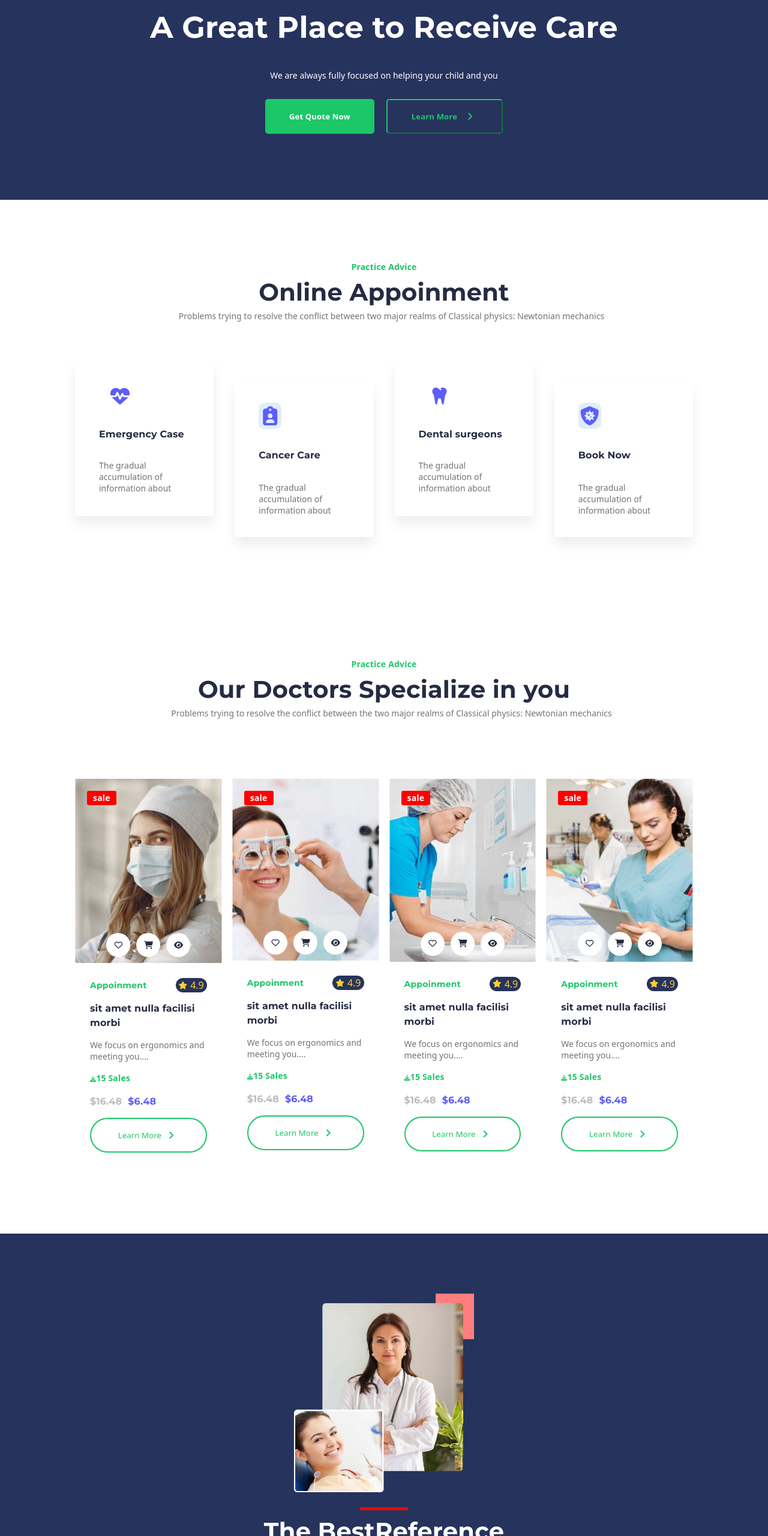
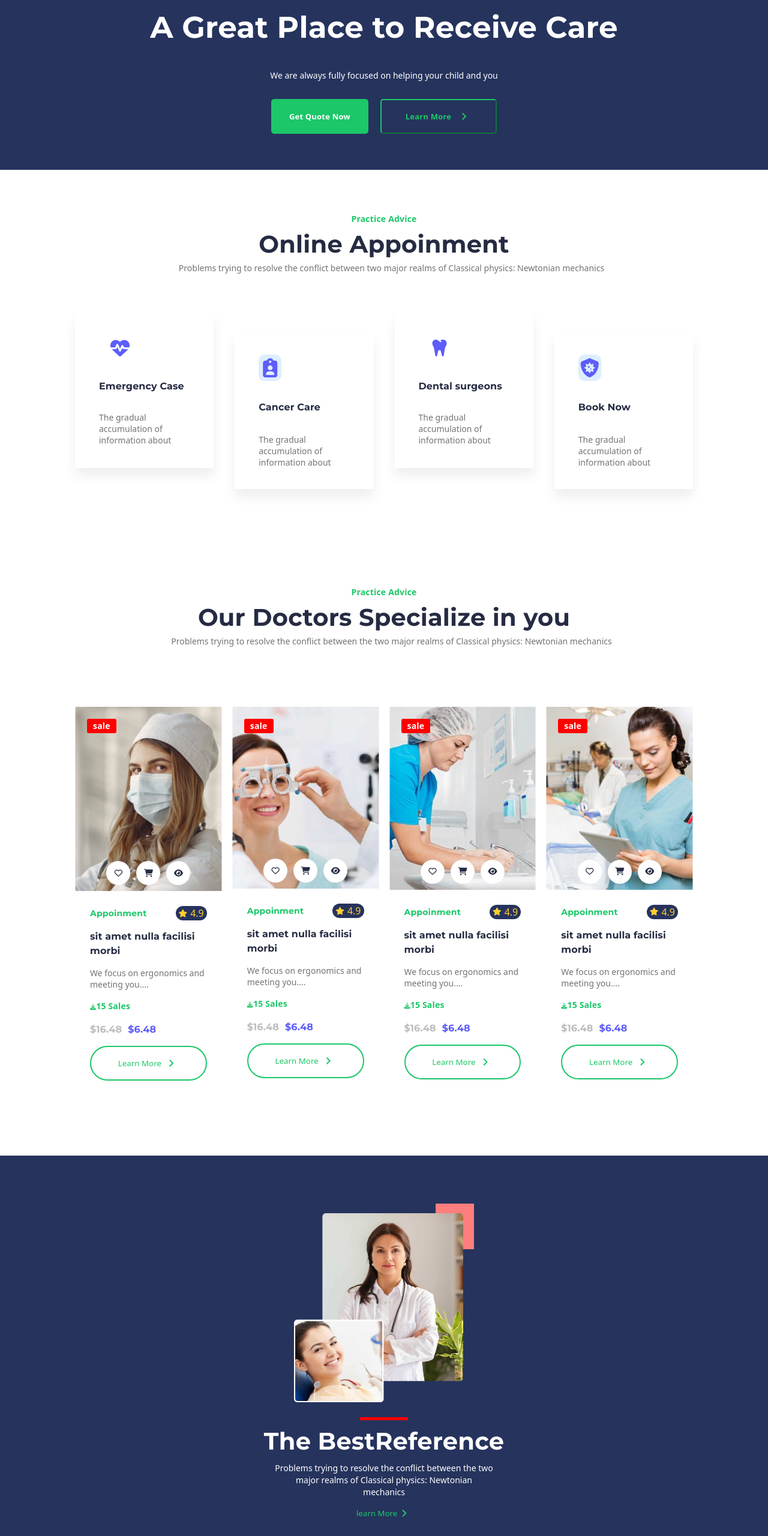
Before and after one commit to Shibin490/html, a plain HTML site: page htmlpro-main/index.html in a window 1280 px wide. Shown: the part 240-2800 px from the top of the page at 60% size. Drawn offline with nearby package versions, Linux system fonts and the light colour scheme.

Commit message:
26sep12am

```diff
--- a/htmlpro-main/responsive.css
+++ b/htmlpro-main/responsive.css
@@ -71,6 +71,9 @@
     .navbar {
         padding: 10px;
     }
+    .button.filled_btn{
+        padding: 10px 30px 10px 30px;
+    }
 
 
 
@@ -120,6 +123,10 @@
         flex-wrap: wrap;
         justify-content: center;
     }
+    .button.filled_btn{
+        padding: 10px 30px 10px 30px;
+    }
+
 
     .button .transparentBtn {
         display: none !important;
@@ -290,6 +297,9 @@
         padding: 5px;
 
     }
+    .contentside {
+        line-height: 0px;
+    }
 
     /* .list {
         padding-left: 38px;
@@ -372,6 +382,10 @@
         width: 100% !important;
         text-align: center;
     }
+    .contentside {
+        line-height: 0px;
+    }
+
 
     .topside h3 {
         font-size: 15px !important;
--- a/htmlpro-main/style.css
+++ b/htmlpro-main/style.css
@@ -113,7 +113,7 @@ body {
     width: 100%;
     justify-content: space-between;
     padding-top: 100px;
-    padding-bottom: 100px;
+    padding-bottom: 50px;
 }
 
 .heropage2 {
@@ -122,8 +122,8 @@ body {
     gap: 20px;
     width: 100%;
     justify-content: space-between;
-    padding-top: 100px;
-    padding-bottom: 100px;
+    padding-top: 80px;
+    padding-bottom: 80px;
 }
 
 .page-top {
@@ -619,14 +619,14 @@ h6 {
 .divbox {
     display: flex;
     flex-direction: column;
-    padding-bottom: 100px;
-    padding-top: 100px;
+    padding-bottom: 90px;
+    padding-top: 90px;
 }
 
 .title {
     display: flex;
     flex-direction: column;
-    margin-top: 100px;
+    margin-top: 70px;
     margin-bottom: 100px;
     gap: 5px;
 }
@@ -1235,7 +1235,7 @@ button {
     align-items: center;
 } */
 .subfooter {
-    width: 100%;
+
     justify-content: space-between;
     display: flex;
     margin-bottom: 20px;
```
